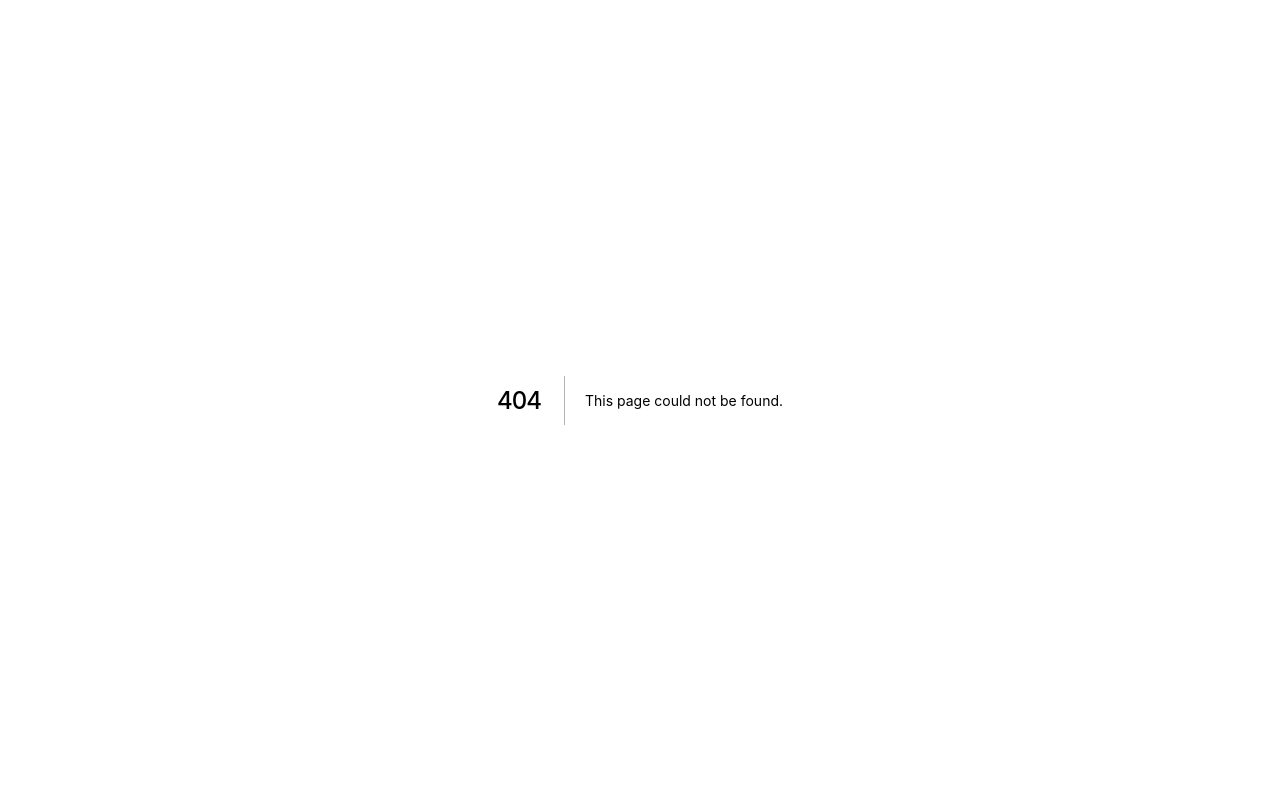
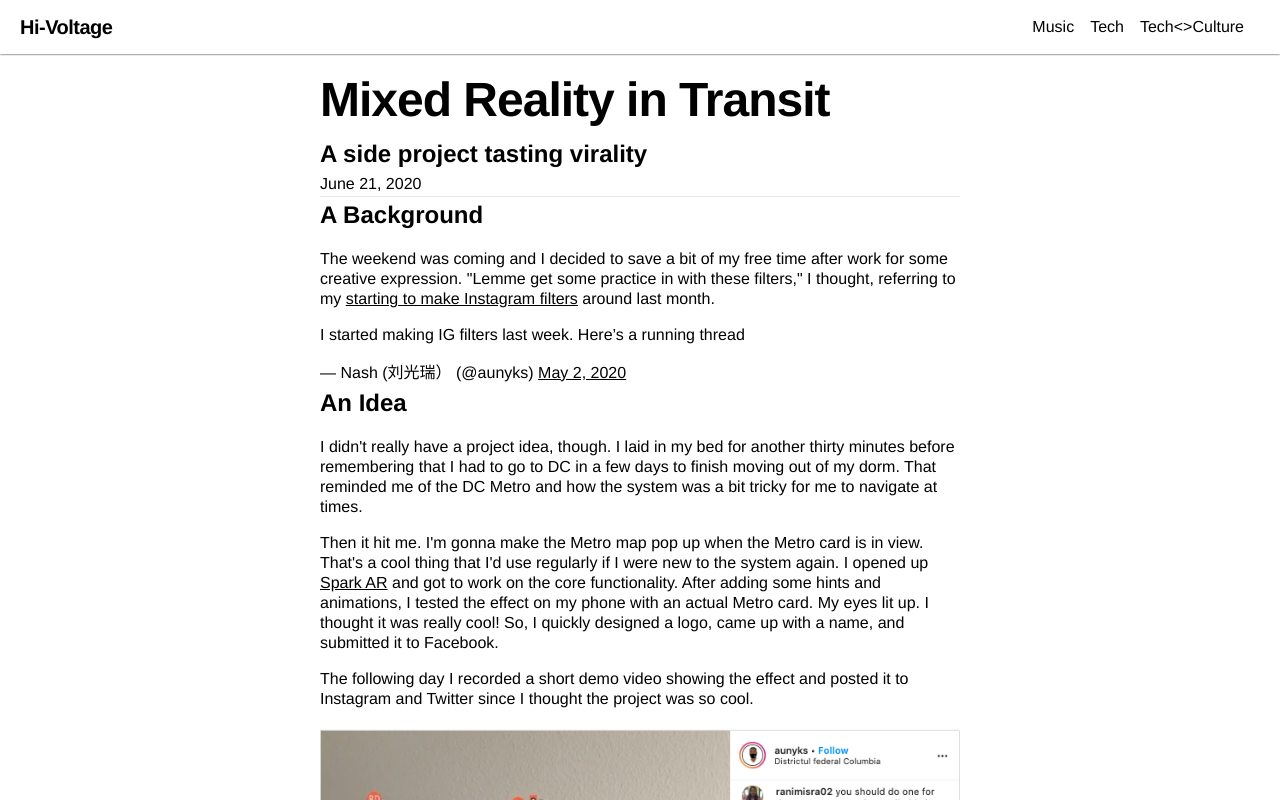
Before and after one commit to aunyks/blog, a Next.js app: page /2020/6/mixed-reality-in-transit in a window 1280 px wide. Before the commit this address had no page. Shown: the top 800 px of the page. Built offline with nearby package versions, Linux system fonts and the light colour scheme.

Commit message:
Add smartmap card post

```diff
--- a/components/PostFooter.js
+++ b/components/PostFooter.js
@@ -8,7 +8,7 @@ export default function PostFooter({ date, remark }) {
         {remark || (
           <>
             Thanks for reading. Feel free to follow me on <a href="https://twitter.com/aunyks">Twitter</a> if you have any
-          questions about this post.
+          questions about this post or if you just wanna chat.
           </>
         )}
       </p>
--- /dev/null
+++ b/pages/2020/6/mixed-reality-in-transit.js
@@ -0,0 +1,110 @@
+import Post from 'components/Post'
+
+export default () => (
+  <Post
+    title="Mixed Reality in Transit"
+    subtitle="A side project tasting virality"
+    date="2020-06-20">
+    <h2>A Background</h2>
+    <p>
+      The weekend was coming and I decided to save a bit of my free time after work for some
+      creative expression. "Lemme get some practice in with these filters," I thought, referring
+        to my <a href="https://twitter.com/aunyks/status/1256386499362410496?s=20">starting to make Instagram filters</a> around last month.
+    </p>
+    <blockquote className="twitter-tweet">
+      <p lang="en" dir="ltr">
+        I started making IG filters last week. Here’s a running thread</p>&mdash; Nash (刘光瑞） (@aunyks) <a href="https://twitter.com/aunyks/status/1256386499362410496?ref_src=twsrc%5Etfw">May 2, 2020</a>
+    </blockquote>
+    <script async src="https://platform.twitter.com/widgets.js" charSet="utf-8"></script>
+    <h2>An Idea</h2>
+    <p>
+      I didn't really have a project idea, though.
+      I laid in my bed for another thirty minutes before remembering that I had to go to DC in a few days to finish moving out of my dorm.
+      That reminded me of the DC Metro and how the system was a bit tricky for me to navigate at times.
+    </p>
+    <p>
+      Then it hit me. I'm gonna make the Metro map pop up when the Metro card is in view. That's a cool thing that I'd use
+        regularly if I were new to the system again. I opened up <a target="_blank" href="https://sparkar.facebook.com/ar-studio">Spark AR</a> and got to work on the core functionality.
+        After adding some hints and animations, I tested the effect on my phone with an actual Metro card. My eyes lit up. I thought it was really cool!
+        So, I quickly designed a logo, came up with a <span title="Smartmap Card">name</span>, and submitted it to Facebook.
+      </p>
+    <p>
+      The following day I recorded a short demo video showing the effect and posted it to Instagram and Twitter since I thought the project was so cool.
+    </p>
+    <figure className="my-5">
+      <img className="w-full" src="/img/tech/smartmap-card-ig-demo.png"
+        alt="A screenshot of the Instagram post that featured the unreleased Instagram version of the Smartmap Card filter." />
+      <figcaption className="w-full lg:w-1/2 text-xs mx-auto">Check out the actual post <a target="_blank" href="https://www.instagram.com/p/CBQz08rhPSc/">here</a>.</figcaption>
+    </figure>
+    <h2>Rejection</h2>
+    <p>
+      I logged back out of them to get some more work done only to check Facebook every couple hours to check on the status of the filter submission.
+      At the end of the day, it was denied with feedback saying that there was "Too much text". "Too much text? It's an image of a map, and some published filters already have maps with more text in them".
+      I instantly hit the resubmit button with examples of effects with the same amount of or more text.
+      </p>
+    <p>
+      The work day was coming to an end so I signed back in to Instagram and Twitter to see the posts getting lots of attention.
+      A couple hundred likes, comments, and retweets were beyond the normalcy of my notifications tabs, so they certainly caught my eye. One last check on the resubmission status resulted in another rejection by
+      Facebook citing the same issue.
+    </p>
+    <p>
+      I wasn't gonna change the filter, since it did exactly what I wanted. I was incredibly annoyed. I wanted to let people experience the filter, otherwise the effect in the video was indistinguishable
+      from something made in software like After Effects. I slept on it and woke up to tell people what happened.
+    </p>
+    <blockquote className="twitter-tweet">
+      <p lang="en" dir="ltr">
+        Facebook denied this filter so I can’t give it to you without sending a link smh <a href="https://t.co/nS3T0Bg2DB">https://t.co/nS3T0Bg2DB</a></p>&mdash; Nash (刘光瑞） (@aunyks) <a href="https://twitter.com/aunyks/status/1271080531560718339?ref_src=twsrc%5Etfw">June 11, 2020</a></blockquote>
+    <script async src="https://platform.twitter.com/widgets.js" charSet="utf-8"></script>
+    <h2>An Alternative</h2>
+    <p>
+      I remembered that Facebook/Instagram wasn't the only social platform that lets creators make AR effects, so I turned to Snapchat. I'd been a bit intimidated by the idea of making Snapchat filters,
+      as I'd never understood how to use its <a target="_blank" href="https://lensstudio.snapchat.com">Lens Studio</a> software, and there wasn't as much easy-to-find content teaching people how to make stuff with it as for Facebook's Spark AR Studio.
+      But, I was so focused on getting this idea in people's hands that I spent some hours learning how to use it so I could port my filter to Snapchat's platform.
+    </p>
+    <p>
+      By the end of the day, I'd overcome my fear and learned just enough of the platform to get my idea going.
+    </p>
+    <blockquote className="twitter-tweet">
+      <p lang="en" dir="ltr">
+        I’m remaking it in Snapchat out of spite</p>&mdash; Nash (刘光瑞） (@aunyks) <a href="https://twitter.com/aunyks/status/1271242884679860231?ref_src=twsrc%5Etfw">June 12, 2020</a></blockquote>
+    <script async src="https://platform.twitter.com/widgets.js" charSet="utf-8"></script>
+    <p>
+      I finished it. By the end of the night, I'd successfully ported Smartmap Card from FB/IG to Snapchat. I submitted the filter and felt needed excitement when I saw that it was accepted and live in minutes,
+      much faster than Facebook's hours to weeks. I went to sleep knowing I was gonna record a new demo video to show off the better marker tracking that Snapchat offerred in addition to a link to the filter that people could
+      use whenever they wanted to use the filter.
+    </p>
+    <blockquote className="twitter-tweet">
+      <p lang="en" dir="ltr">
+        Smartmap Card works on Snapchat <a href="https://t.co/4sSyBhpEwq">https://t.co/4sSyBhpEwq</a> <a href="https://t.co/KtD4VYzj71">pic.twitter.com/KtD4VYzj71</a></p>&mdash; Nash (刘光瑞） (@aunyks) <a href="https://twitter.com/aunyks/status/1271480724609290241?ref_src=twsrc%5Etfw">June 12, 2020</a></blockquote>
+    <script async src="https://platform.twitter.com/widgets.js" charSet="utf-8"></script>
+    <p>
+      I posted the filter to Twitter in its new form, very satisfied that I got a really cool project out that people can actually use. I then edited the caption in my original Instagram post instructing people to DM me if they wanted to
+      try the filter out on Snapchat.
+    </p>
+    <h2>Virality</h2>
+    <p>
+      About an hour passed and the tweet blew up with likes, replies, and retweets (with and without comment). The Instagram post was still garnering an unusually great amount of interest.
+      My Instagram DMs were blowing up with people requesting access, so I just linked directly to the filter from my website and updated the Instagram caption to have people check the link in my bio
+      to use the filter.
+    </p>
+    <p>
+      For the next week, both my posts reached some six figures in impressions per day, and with each passing day more people were recording themselves being wowed while trying the filter out on their Metro cards.
+      A couple of TikToks (<a target="_blank" href="https://vm.tiktok.com/J1VEswP/">one</a>, <a target="_blank" href="https://vm.tiktok.com/J1EmWXM/">two</a>), <a target="_blank" href="https://www.reddit.com/r/nextfuckinglevel/comments/hamvdk/washington_dc_metro_pass_that_displays_the_metro/">Reddit threads</a>, and <a target="_blank" href="https://www.instagram.com/p/CBbX8fXh33u/">Instagram reposts</a> came about.
+      At this point, the filter was much bigger than me. Literally so, as accounts were now sharing and reposting without giving credit. It's part of the game, though.
+    </p>
+    <h2>In Conclusion</h2>
+    <p>
+      In the midst of all that, I'd gained a couple hundred new followers on Instagram and Twitter, saw some 3,000 visits to my website, and made a few more filters very similar to this one. These newer filters featured
+      maps for <a target="_blank" href="https://twitter.com/aunyks/status/1271487797199765505">the Bay Area's BART</a> and <a target="_blank" href="https://twitter.com/aunyks/status/1274372466480201729?s=20">Atlanta's MARTA</a>, and they're
+      exclusive to Snapchat. I'd been reminded that metro systems also have limited edition cards and that in some systems those who are disabled get cards with unique designs.
+    </p>
+    <p>
+      I learned that Snapchat's AR platform has much better technology than Facebook's with respect to marker tracking, face+hand tracking, segmentation, and more respects. Snap's Lens Studio and publishing workflow also provides
+      a much better workflow than that of Facebook's Spark. So the only ways that Facebook's platform beats Snap's are by providing a more approachable programming experience to creators through its <a target="_blank" href="https://twitter.com/aunyks/status/1259231337170558977?s=20">Patch Editor</a>,
+      allowing creators to program shaders into their filters, and by having a larger user base.
+    </p>
+    <p>
+      In the end I don't quite know what's next for these projects, if anything, but it was certainly interesting getting a taste of Internet virality.
+    </p>
+  </Post >
+)
--- a/pages/tech/index.js
+++ b/pages/tech/index.js
@@ -10,5 +10,6 @@ export default () => (
     <Link href="/2020/2/howd-i-get-here">how'd i get here?</Link>
     <Link href="/tech/vuln-writeups">vuln writeups</Link>
     <Link href="/2020/6/little-internets">little internets</Link>
+    <Link href="/2020/6/mixed-reality-in-transit">mixed reality in transit</Link>
   </LinksPage>
 )
--- a/styles/index.css
+++ b/styles/index.css
@@ -3,6 +3,11 @@
 @tailwind components;
 /* purgecss end ignore */
 @tailwind utilities;
+
+.twitter-tweet {
+  margin-left: auto;
+  margin-right: auto;
+}
 
 a {
   color: black;
```
Also changed, not shown: public/img/tech/smartmap-card-ig-demo.png (added).
